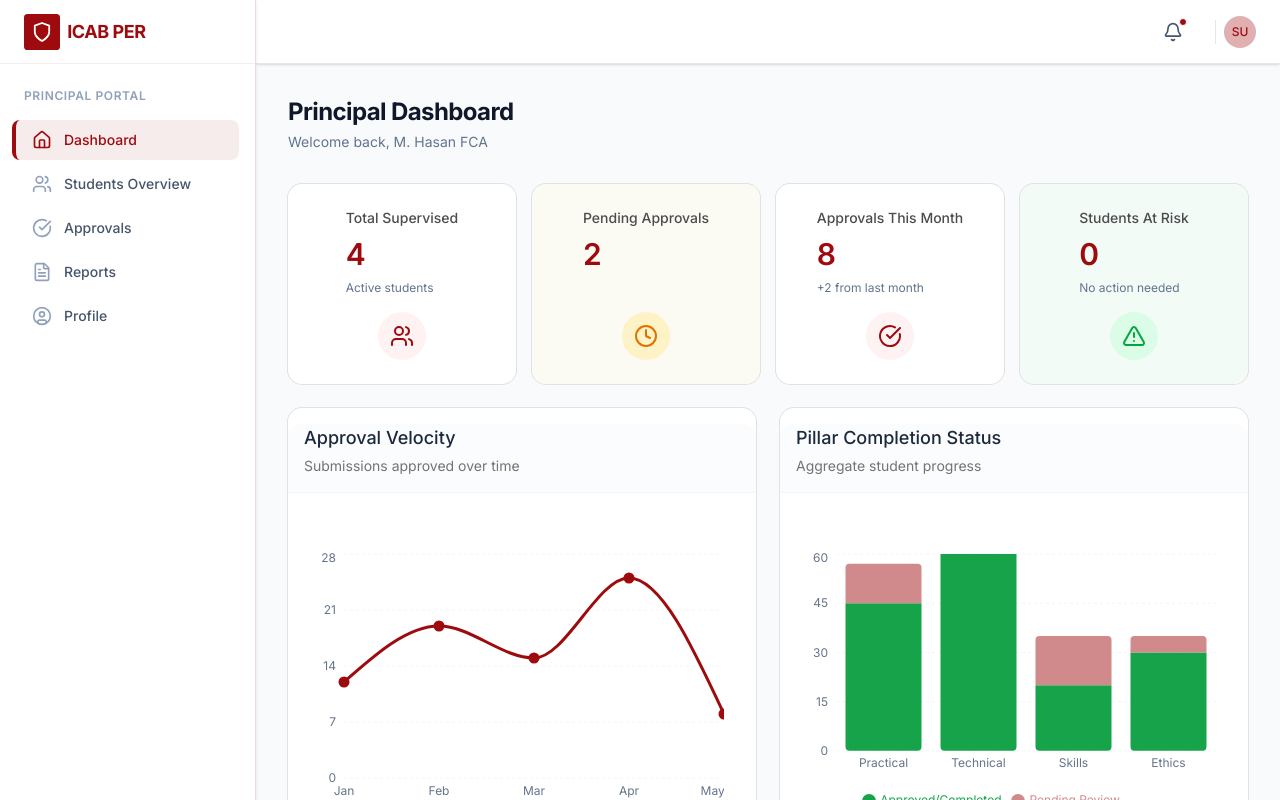
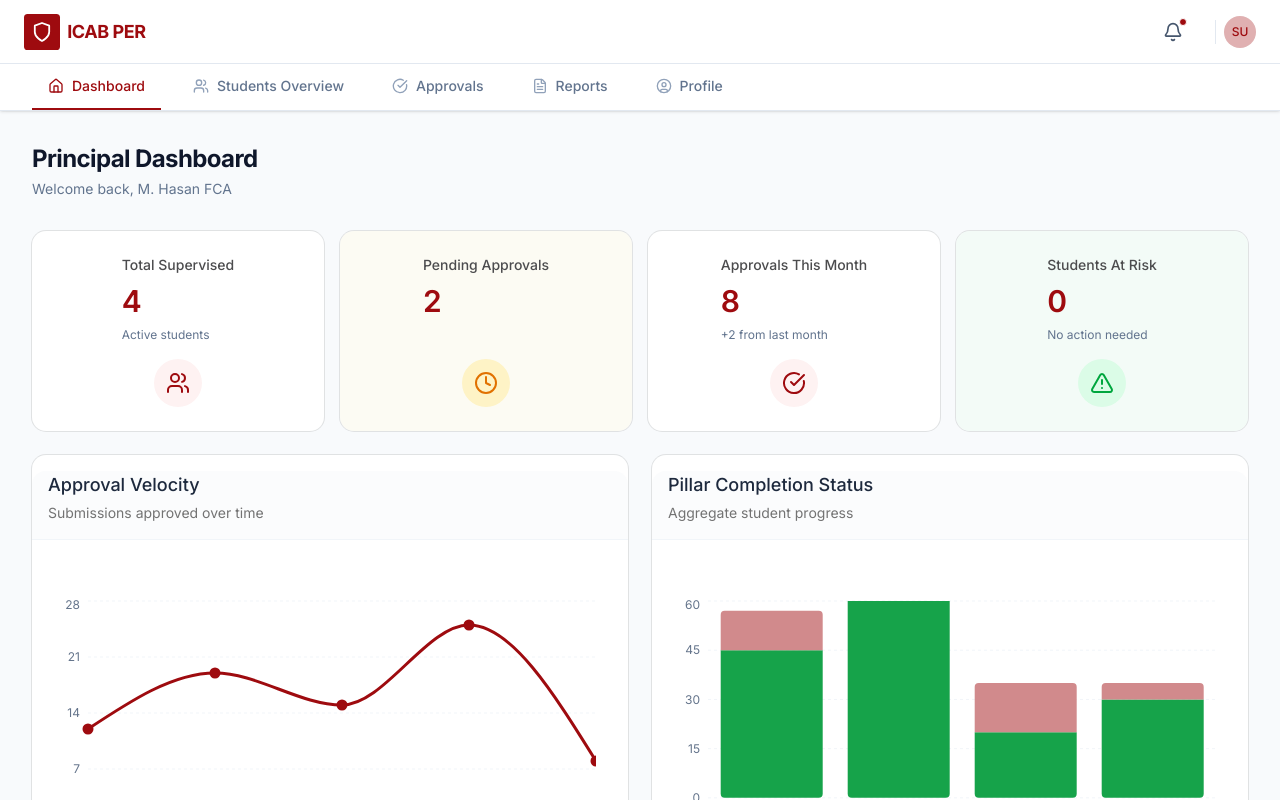
Before and after one commit to Omega-Solution-LLC/ICAB-PER-Prototype, a Next.js app: page /admin/dashboard in a window 1280 px wide. Shown: the top 800 px of the page. Built offline with nearby package versions, Linux system fonts and the light colour scheme; sample sign-in values are in the browser's storage.

Commit message:
feat: implement admin student review dashboard with tabbed navigation and approval components while removing legacy documentation files.

```diff
--- a/app/admin/students/[id]/page.tsx
+++ b/app/admin/students/[id]/page.tsx
@@ -11,9 +11,10 @@ import { ReviewEthicsApplicationTab } from '@/components/admin/review-ethics-app
 import { Tabs, TabsContent, TabsList, TabsTrigger } from '@/components/ui/tabs';
 import { useAdminData } from '@/hooks/use-admin-data';
 
-export default function StudentDetailPage({ params }: { params: { id: string } }) {
+export default function StudentDetailPage({ params }: { params: Promise<{ id: string }> }) {
+  const resolvedParams = React.use(params);
   const { students } = useAdminData();
-  const student = students.find(s => s.id === params.id);
+  const student = students.find(s => s.id === resolvedParams.id);
 
   if (!student) {
     return <div className="p-10 text-center">Student not found</div>;
--- a/components/admin/approval-detail-sheet.tsx
+++ b/components/admin/approval-detail-sheet.tsx
@@ -19,10 +19,10 @@ export function ApprovalDetailSheet({ record, onOpenChange }: ApprovalDetailShee
 
   const student = students.find(s => s.id === record.studentId);
 
-  const handleApprove = () => {
-    if (record.type === 'Practical Experience') updatePracticalPeriod(record.id as string, { status: 'approved' });
-    if (record.type === 'Skill Record') updateSkillRecord(record.id as string, { status: 'approved' });
-    if (record.type === 'Ethics Scenario') updateEthicsScenario(record.id as string, { status: 'approved' });
+  const handleApprove = (feedback: string) => {
+    if (record.type === 'Practical Experience') updatePracticalPeriod(record.id as string, { status: 'approved', principalFeedback: feedback });
+    if (record.type === 'Skill Record') updateSkillRecord(record.id as string, { status: 'approved', principalFeedback: feedback });
+    if (record.type === 'Ethics Scenario') updateEthicsScenario(record.id as string, { status: 'approved', principalFeedback: feedback });
 
     toast.success(`${record.type} approved successfully`);
     onOpenChange(false);
--- a/components/admin/review-ethics-application-tab.tsx
+++ b/components/admin/review-ethics-application-tab.tsx
@@ -10,9 +10,9 @@ export function ReviewEthicsApplicationTab({ studentId }: { studentId: string })
   const { allEthicsScenarios, updateEthicsScenario } = useAdminData();
   const scenarios = allEthicsScenarios.filter(s => s.studentId === studentId);
 
-  const handleApprove = (id: string) => {
+  const handleApprove = (id: string, feedback: string) => {
     toast.success("Ethics scenario approved");
-    updateEthicsScenario(id, { status: 'approved' });
+    updateEthicsScenario(id, { status: 'approved', principalFeedback: feedback });
   };
 
   const handleRequestChanges = (id: string, feedback: string) => {
@@ -83,7 +83,7 @@ export function ReviewEthicsApplicationTab({ studentId }: { studentId: string })
              {(scenario.status === 'submitted' || scenario.status === 'changes-requested') && (
                <div className="bg-slate-50 p-4 border-t flex justify-end">
                  <ApprovalActions
-                   onApprove={() => handleApprove(scenario.id)}
+                   onApprove={(fb) => handleApprove(scenario.id, fb)}
                    onRequestChanges={(fb) => handleRequestChanges(scenario.id, fb)}
                  />
                </div>
--- a/components/admin/review-practical-tab.tsx
+++ b/components/admin/review-practical-tab.tsx
@@ -12,9 +12,9 @@ export function ReviewPracticalTab({ studentId }: { studentId: string }) {
   const { allPracticalPeriods, updatePracticalPeriod } = useAdminData();
   const periods = allPracticalPeriods.filter(p => p.studentId === studentId);
 
-  const handleApprove = async (id: string) => {
+  const handleApprove = async (id: string, feedback: string) => {
     toast.success("Period approved successfully");
-    updatePracticalPeriod(id, { status: 'approved' });
+    updatePracticalPeriod(id, { status: 'approved', principalFeedback: feedback });
   };
 
   const handleRequestChanges = async (id: string, feedback: string) => {
@@ -48,7 +48,7 @@ export function ReviewPracticalTab({ studentId }: { studentId: string }) {
           return (
             <div className="flex justify-end">
               <ApprovalActions
-                onApprove={() => handleApprove(row.id)}
+                onApprove={(fb) => handleApprove(row.id, fb)}
                 onRequestChanges={(fb) => handleRequestChanges(row.id, fb)}
               />
             </div>
--- a/components/admin/review-skills-tab.tsx
+++ b/components/admin/review-skills-tab.tsx
@@ -10,9 +10,9 @@ export function ReviewSkillsTab({ studentId }: { studentId: string }) {
   const { allSkillRecords, updateSkillRecord } = useAdminData();
   const records = allSkillRecords.filter(s => s.studentId === studentId);
 
-  const handleApprove = (id: string) => {
+  const handleApprove = (id: string, feedback: string) => {
     toast.success("Skill record approved");
-    updateSkillRecord(id, { status: 'approved' });
+    updateSkillRecord(id, { status: 'approved', principalFeedback: feedback });
   };
 
   const handleRequestChanges = (id: string, feedback: string) => {
@@ -61,7 +61,7 @@ export function ReviewSkillsTab({ studentId }: { studentId: string }) {
              {(record.status === 'submitted' || record.status === 'changes-requested') && (
                <div className="bg-slate-50 p-4 border-t flex justify-end">
                  <ApprovalActions
-                   onApprove={() => handleApprove(record.id)}
+                   onApprove={(fb) => handleApprove(record.id, fb)}
                    onRequestChanges={(fb) => handleRequestChanges(record.id, fb)}
                  />
                </div>
--- a/components/shared/approval-actions.tsx
+++ b/components/shared/approval-actions.tsx
@@ -1,70 +1,86 @@
 import React, { useState } from 'react';
 import { Button } from '@/components/ui/button';
-import { Dialog, DialogContent, DialogHeader, DialogTitle, DialogTrigger, DialogFooter } from '@/components/ui/dialog';
+import { Dialog, DialogContent, DialogHeader, DialogTitle, DialogFooter } from '@/components/ui/dialog';
 import { Textarea } from '@/components/ui/textarea';
 import { Label } from '@/components/ui/label';
 
 export interface ApprovalActionsProps {
-  onApprove: () => void;
+  onApprove: (feedback: string) => void;
   onRequestChanges: (feedback: string) => void;
   isPending?: boolean;
 }
 
 export function ApprovalActions({ onApprove, onRequestChanges, isPending }: ApprovalActionsProps) {
   const [feedback, setFeedback] = useState('');
-  const [open, setOpen] = useState(false);
+  const [actionType, setActionType] = useState<'approve' | 'request-changes' | null>(null);
 
-  const handleSubmitChanges = () => {
-    if (feedback.length >= 20) {
-      onRequestChanges(feedback);
-      setOpen(false);
+  const minChars = actionType === 'approve' ? 5 : 20;
+
+  const handleSubmit = () => {
+    if (feedback.length >= minChars) {
+      if (actionType === 'approve') onApprove(feedback);
+      if (actionType === 'request-changes') onRequestChanges(feedback);
+      setActionType(null);
       setFeedback('');
     }
   };
 
+  const handleClose = () => {
+    setActionType(null);
+    setFeedback('');
+  };
+
   return (
     <div className="flex items-center gap-3">
-      <Dialog open={open} onOpenChange={setOpen}>
-        <DialogTrigger render={
-          <Button variant="outline" disabled={isPending} className="text-icab-wine border-icab-wine hover:bg-icab-blush">
-            Request Changes
-          </Button>
-        } />
+      <Dialog open={!!actionType} onOpenChange={(open) => !open && handleClose()}>
         <DialogContent>
           <DialogHeader>
-            <DialogTitle>Request Changes</DialogTitle>
+            <DialogTitle>
+              {actionType === 'approve' ? "Approve Submission" : "Request Changes"}
+            </DialogTitle>
           </DialogHeader>
           <div className="space-y-4 py-4">
             <div className="space-y-2">
-              <Label htmlFor="feedback">Provide feedback for the student (min 20 characters)</Label>
+              <Label htmlFor="feedback">
+                Provide feedback for the student (min {minChars} characters)
+              </Label>
               <Textarea
                 id="feedback"
                 value={feedback}
                 onChange={(e) => setFeedback(e.target.value)}
-                placeholder="Explain what needs to be revised..."
+                placeholder={actionType === 'approve' ? "E.g., Great job, looks complete." : "Explain what needs to be revised..."}
                 className="min-h-[120px]"
               />
-              {feedback.length > 0 && feedback.length < 20 && (
-                <p className="text-xs text-icab-wine">Minimum 20 characters required. Currently: {feedback.length}</p>
+              {feedback.length > 0 && feedback.length < minChars && (
+                <p className="text-xs text-icab-wine">Minimum {minChars} characters required. Currently: {feedback.length}</p>
               )}
             </div>
           </div>
           <DialogFooter>
-            <Button variant="outline" onClick={() => setOpen(false)}>Cancel</Button>
+            <Button variant="outline" onClick={handleClose}>Cancel</Button>
             <Button
-              className="bg-icab-red hover:bg-icab-wine"
-              onClick={handleSubmitChanges}
-              disabled={feedback.length < 20 || isPending}
+              className={actionType === 'approve' ? "bg-green-600 hover:bg-green-700 text-white" : "bg-icab-red hover:bg-icab-wine text-white"}
+              onClick={handleSubmit}
+              disabled={feedback.length < minChars || isPending}
             >
-              Submit Feedback
+              {actionType === 'approve' ? "Submit Approval" : "Submit Feedback"}
             </Button>
           </DialogFooter>
         </DialogContent>
       </Dialog>
 
       <Button
+        variant="outline"
+        onClick={() => setActionType('request-changes')}
+        disabled={isPending}
+        className="text-icab-wine border-icab-wine hover:bg-icab-blush"
+      >
+        Request Changes
+      </Button>
+
+      <Button
         className="bg-green-600 hover:bg-green-700 text-white"
-        onClick={onApprove}
+        onClick={() => setActionType('approve')}
         disabled={isPending}
       >
         Approve
--- a/components/shared/header.tsx
+++ b/components/shared/header.tsx
@@ -7,6 +7,7 @@ import { NotificationsBell } from "./notifications-bell"
 import { UserMenu } from "./user-menu"
 import { Sheet, SheetContent, SheetTrigger, SheetTitle, SheetDescription } from "@/components/ui/sheet"
 import { Sidebar, NavItem } from "./sidebar"
+import { Logo } from "./logo"
 import { useState } from "react"
 import * as VisuallyHidden from '@radix-ui/react-visually-hidden';
 
@@ -34,7 +35,11 @@ export function Header({ navItems, variant, className, children, ...props }: Hea
           </SheetContent>
         </Sheet>
 
-        <div className="hidden sm:block truncate">
+        <div className="hidden md:flex items-center mr-6">
+          <Logo className="scale-90 origin-left" />
+        </div>
+
+        <div className="hidden sm:block truncate border-l border-slate-200 pl-4 md:ml-2">
           {children}
         </div>
       </div>
--- a/components/shared/panel-layout.tsx
+++ b/components/shared/panel-layout.tsx
@@ -1,8 +1,8 @@
 "use client"
 
 import * as React from "react"
-import { Sidebar } from "./sidebar"
 import { Header } from "./header"
+import { TabNav } from "./tab-nav"
 import { STUDENT_NAV_ITEMS, ADMIN_NAV_ITEMS } from "@/lib/constants"
 
 interface PanelLayoutProps {
@@ -14,19 +14,16 @@ export function PanelLayout({ variant, children }: PanelLayoutProps) {
   const navItems = variant === 'student' ? STUDENT_NAV_ITEMS : ADMIN_NAV_ITEMS
 
   return (
-    <div className="flex min-h-screen bg-slate-50">
-      <div className="fixed inset-y-0 z-50 hidden md:flex w-64 flex-col">
-        <Sidebar items={navItems} variant={variant} className="w-full h-full" />
+    <div className="flex flex-col min-h-screen bg-slate-50 min-w-0">
+      <div className="sticky top-0 z-40 flex flex-col w-full shadow-sm relative">
+        <Header navItems={navItems} variant={variant} className="shadow-none border-b border-slate-200" />
+        <TabNav items={navItems} variant={variant} className="bg-white" />
       </div>
-
-      <div className="flex-1 flex flex-col min-w-0 md:pl-64">
-        <Header navItems={navItems} variant={variant} className="sticky top-0 z-40" />
-        <main className="flex-1 overflow-x-hidden p-4 sm:p-6 lg:p-8">
-          <div className="max-w-7xl mx-auto space-y-6">
-            {children}
-          </div>
-        </main>
-      </div>
+      <main className="flex-1 p-4 sm:p-6 lg:p-8 overflow-x-hidden w-full">
+        <div className="max-w-7xl mx-auto space-y-6">
+          {children}
+        </div>
+      </main>
     </div>
   )
 }
--- /dev/null
+++ b/components/shared/tab-nav.tsx
@@ -0,0 +1,41 @@
+"use client";
+
+import * as React from "react"
+import Link from "next/link"
+import { usePathname } from "next/navigation"
+import { cn } from "@/lib/utils"
+import { NavItem } from "./sidebar"
+
+interface TabNavProps extends React.HTMLAttributes<HTMLDivElement> {
+  items: NavItem[]
+  variant: 'student' | 'admin'
+}
+
+export function TabNav({ items, className, ...props }: TabNavProps) {
+  const pathname = usePathname()
+
+  return (
+    <div className={cn("hidden md:flex w-full bg-white border-b border-slate-200 overflow-x-auto", className)} {...props}>
+      <div className="flex px-4 sm:px-6 lg:px-8 space-x-1 sm:space-x-4 max-w-7xl mx-auto w-full">
+        {items.map((item) => {
+          const isActive = pathname.startsWith(item.href)
+          return (
+            <Link
+              key={item.href}
+              href={item.href}
+              className={cn(
+                "flex items-center px-4 py-3 text-sm font-medium border-b-2 transition-colors whitespace-nowrap",
+                isActive
+                  ? "border-icab-red text-icab-red"
+                  : "border-transparent text-slate-500 hover:text-slate-800 hover:border-slate-300"
+              )}
+            >
+              <item.icon className={cn("mr-2 h-4 w-4", isActive ? "text-icab-red" : "text-slate-400")} />
+              {item.title}
+            </Link>
+          )
+        })}
+      </div>
+    </div>
+  )
+}
--- a/extract-pdf.js
+++ /dev/null
@@ -1,9 +0,0 @@
-const fs = require('fs');
-const pdf = require('pdf-parse');
-
-let dataBuffer = fs.readFileSync('../Professional Education Record (PER).pdf');
-
-pdf(dataBuffer).then(function(data) {
-    fs.writeFileSync('pdf-text-utf8.txt', data.text, 'utf8');
-    console.log("Wrote to pdf-text-utf8.txt");
-}).catch(console.error);
```
Also changed, not shown: pdf-text-utf8.txt (deleted), pdf-text.txt (deleted).
